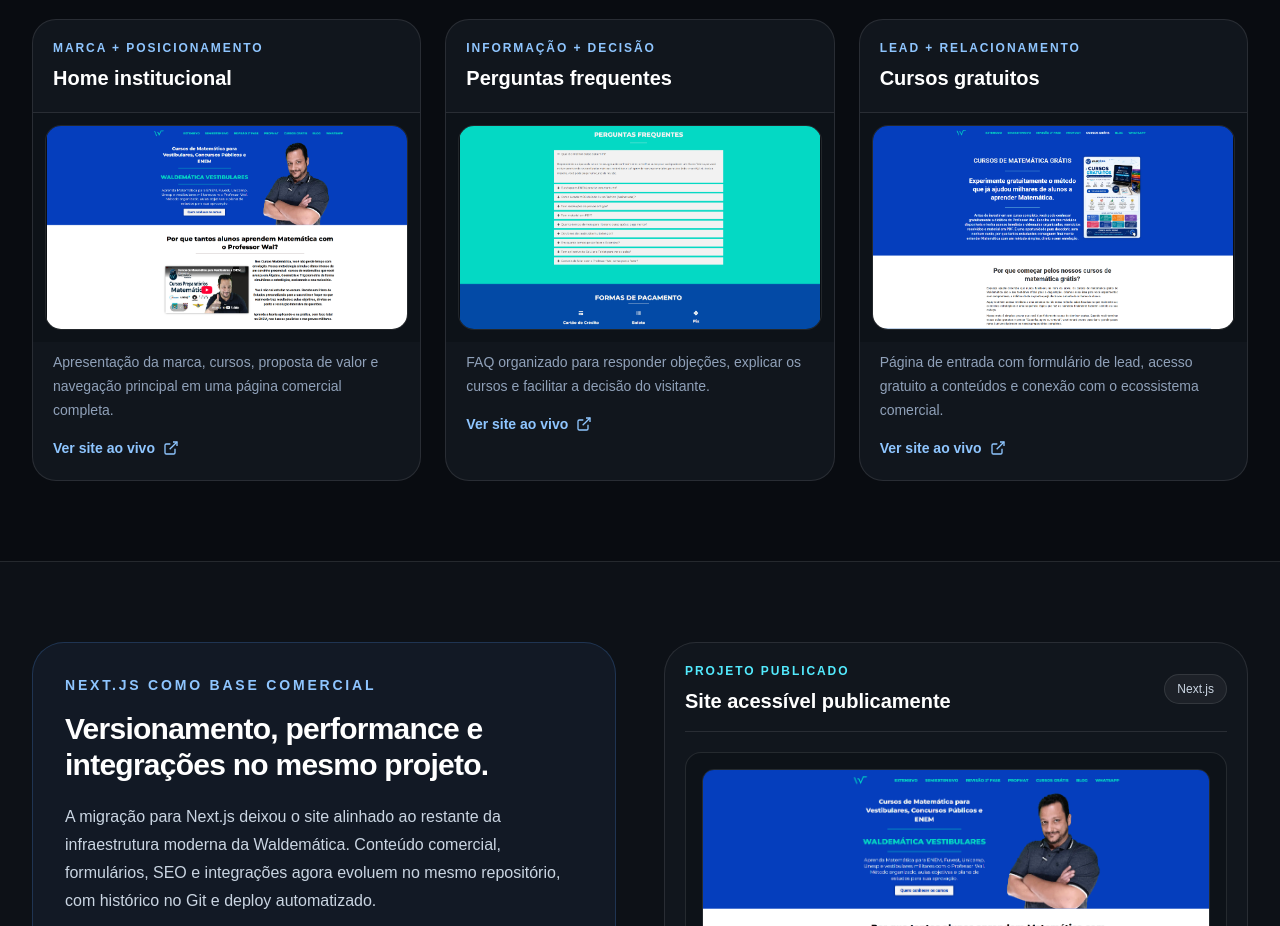
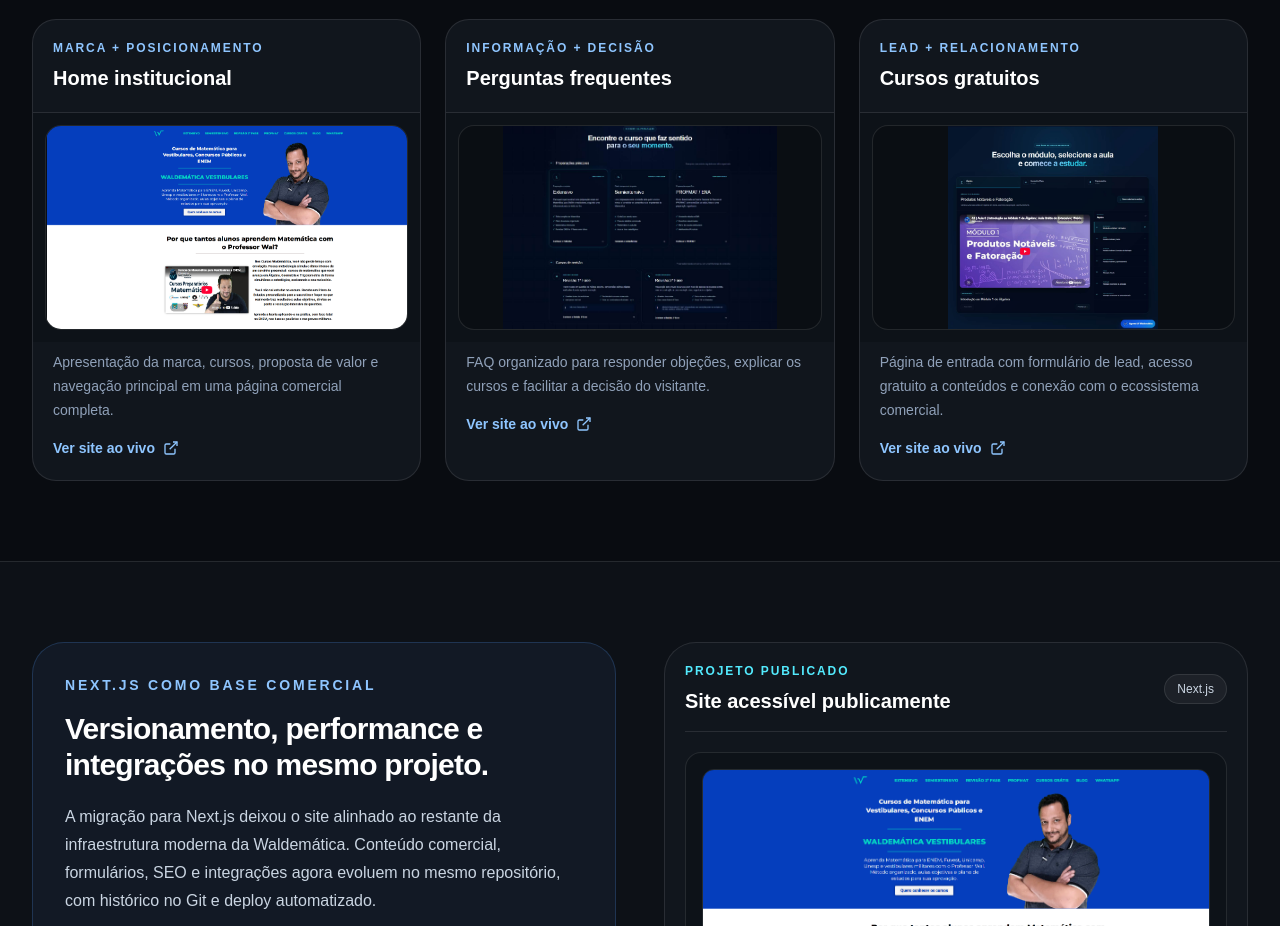
Before and after one commit to waldematica-design/walbrasil-dev, a Next.js app: page /projetos/waldematica in a window 1280 px wide. Shown: the part 1420-2346 px from the top of the page. Built offline with nearby package versions, Linux system fonts and the light colour scheme.

Commit message:
fix: atualiza prints do case Waldemática

```diff
--- a/src/app/projetos/waldematica/page.tsx
+++ b/src/app/projetos/waldematica/page.tsx
@@ -269,7 +269,7 @@ export default function WaldematicaCasePage() {
               {
                 title: "Perguntas frequentes",
                 label: "Informação + decisão",
-                image: "/projetos/waldematica/faq-waldematica.png",
+                image: "/projetos/waldematica/faq-waldematica.jpg",
                 alt: "Seção de perguntas frequentes e formas de pagamento do site Waldemática",
                 description:
                   "FAQ organizado para responder objeções, explicar os cursos e facilitar a decisão do visitante.",
@@ -277,7 +277,7 @@ export default function WaldematicaCasePage() {
               {
                 title: "Cursos gratuitos",
                 label: "Lead + relacionamento",
-                image: "/projetos/waldematica/cursos-gratuitos-waldematica.png",
+                image: "/projetos/waldematica/cursos-gratuitos-waldematica.jpg",
                 alt: "Página de cursos gratuitos da Waldemática",
                 description:
                   "Página de entrada com formulário de lead, acesso gratuito a conteúdos e conexão com o ecossistema comercial.",
```
